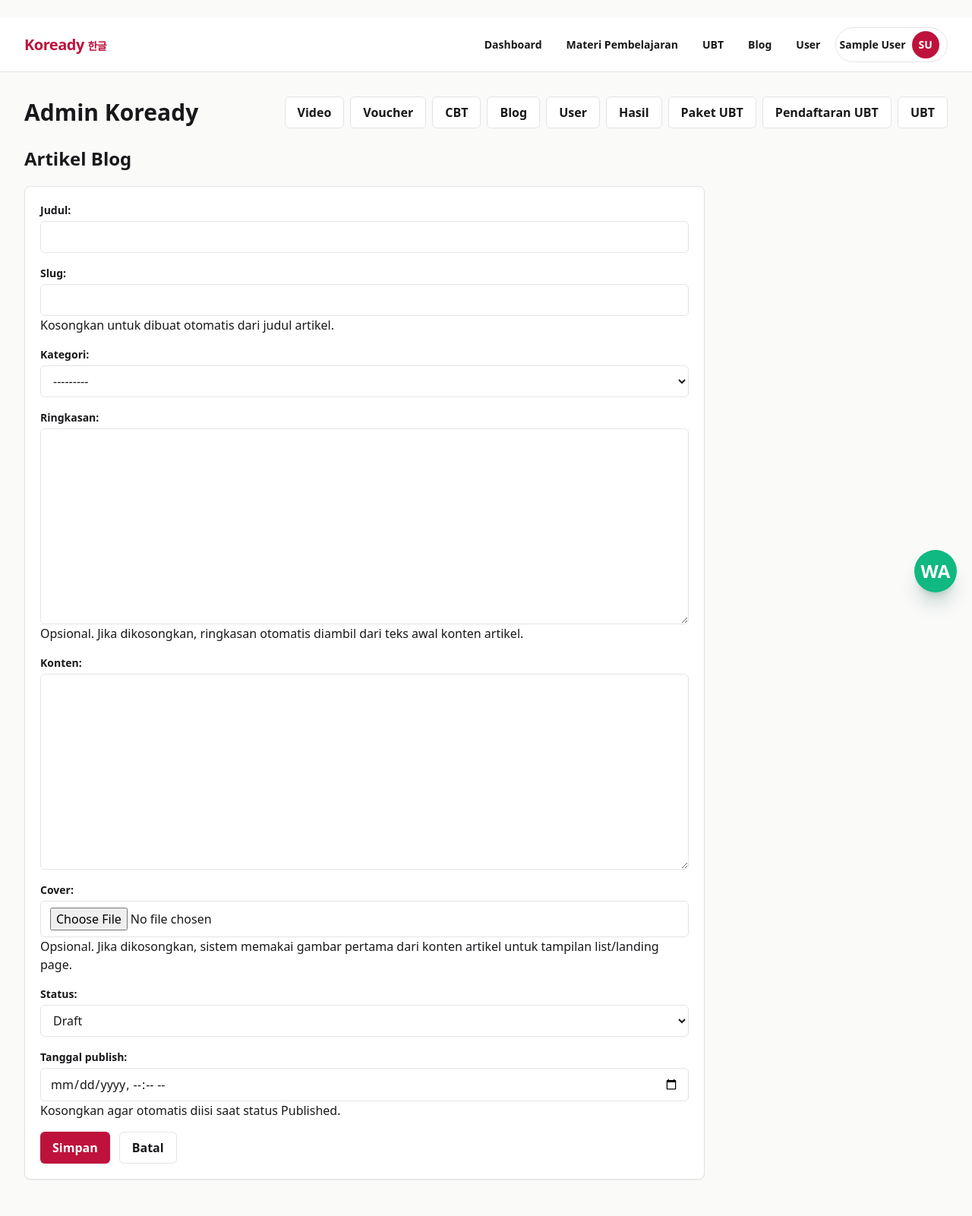
After one commit to bagusprasojo/teguh, a Django app: page /manage/blog/new/ in a window 1280 px wide. The commit adds this page. Shown: the whole page at 76% size. Run offline with Django 5.2, Linux system fonts and the light colour scheme; the visitor is signed in with stand-in values (Sample User, id 1); data comes from the database, SQL or seed files in the repository; data that the repository does not hold is empty; some libraries are stand-ins or nearby versions.

Commit message:
tambah modul blog

```diff
--- a/config/urls.py
+++ b/config/urls.py
@@ -6,6 +6,7 @@ from django.urls import include, path
 
 urlpatterns = [
     path("django-admin/", admin.site.urls),
+    path("ckeditor5/", include("django_ckeditor_5.urls")),
     path("", include("learning.urls")),
 ]
 
--- a/learning/admin.py
+++ b/learning/admin.py
@@ -1,7 +1,10 @@
 from django.contrib import admin
 
-from .models import CBT, CBTAttempt, CBTAttemptAnswer, Choice, Question, UBT, UBTAttempt, UBTAttemptAnswer, UBTChoice, UBTPackage, UBTQuestion, UBTRegistration, LandingPageVisit, UserAccess, UserUBTAccess, UserPreference, UserProfile, Video, Voucher
+from .models import BlogCategory, BlogPost, BlogPostRead, CBT, CBTAttempt, CBTAttemptAnswer, Choice, Question, UBT, UBTAttempt, UBTAttemptAnswer, UBTChoice, UBTPackage, UBTQuestion, UBTRegistration, LandingPageVisit, UserAccess, UserUBTAccess, UserPreference, UserProfile, Video, Voucher
 
+admin.site.register(BlogCategory)
+admin.site.register(BlogPost)
+admin.site.register(BlogPostRead)
 admin.site.register(LandingPageVisit)
 admin.site.register(UserAccess)
 admin.site.register(UserPreference)
--- a/learning/forms.py
+++ b/learning/forms.py
@@ -2,8 +2,46 @@ from django import forms
 from django.contrib.auth.forms import UserCreationForm
 from django.contrib.auth.models import User
 
-from .models import CBT, Choice, Question, UBT, UBTChoice, UBTPackage, UBTQuestion, UBTRegistration, UserPreference, UserProfile, Video, Voucher
+from .models import BlogCategory, BlogPost, CBT, Choice, Question, UBT, UBTChoice, UBTPackage, UBTQuestion, UBTRegistration, UserPreference, UserProfile, Video, Voucher
 
+
+
+class BlogCategoryForm(forms.ModelForm):
+    class Meta:
+        model = BlogCategory
+        fields = ["name", "slug"]
+        labels = {
+            "name": "Nama kategori",
+            "slug": "Slug",
+        }
+        help_texts = {
+            "slug": "Kosongkan untuk dibuat otomatis dari nama kategori.",
+        }
+
+
+class BlogPostForm(forms.ModelForm):
+    class Meta:
+        model = BlogPost
+        fields = ["title", "slug", "category", "excerpt", "content", "cover", "status", "published_at"]
+        labels = {
+            "title": "Judul",
+            "slug": "Slug",
+            "category": "Kategori",
+            "excerpt": "Ringkasan",
+            "content": "Konten",
+            "cover": "Cover",
+            "status": "Status",
+            "published_at": "Tanggal publish",
+        }
+        help_texts = {
+            "slug": "Kosongkan untuk dibuat otomatis dari judul artikel.",
+            "published_at": "Kosongkan agar otomatis diisi saat status Published.",
+            "excerpt": "Opsional. Jika dikosongkan, ringkasan otomatis diambil dari teks awal konten artikel.",
+            "cover": "Opsional. Jika dikosongkan, sistem memakai gambar pertama dari konten artikel untuk tampilan list/landing page.",
+        }
+        widgets = {
+            "published_at": forms.DateTimeInput(attrs={"type": "datetime-local"}),
+        }
 
 class RegisterForm(UserCreationForm):
     email = forms.EmailField(required=True, label="Email")
--- a/learning/urls.py
+++ b/learning/urls.py
@@ -8,6 +8,8 @@ urlpatterns = [
     path("register/", views.register, name="register"),
     path("login/", views.UserLoginView.as_view(), name="login"),
     path("logout/", auth_views.LogoutView.as_view(), name="logout"),
+    path("blog/", views.blog_list, name="blog_list"),
+    path("blog/<slug:slug>/", views.blog_detail, name="blog_detail"),
     path("dashboard/", views.dashboard, name="dashboard"),
     path("profile/", views.profile, name="profile"),
     path("voucher/", views.redeem_voucher, name="redeem_voucher"),
@@ -26,6 +28,12 @@ urlpatterns = [
     path("history/", views.history, name="history"),
     path("history/<uuid:uuid>/", views.attempt_detail, name="attempt_detail"),
     path("manage/", views.admin_dashboard, name="admin_dashboard"),
+    path("manage/blog/", views.admin_blog_post_list, name="admin_blog_post_list"),
+    path("manage/blog/new/", views.admin_blog_post_form, name="admin_blog_post_new"),
+    path("manage/blog/<uuid:uuid>/edit/", views.admin_blog_post_form, name="admin_blog_post_edit"),
+    path("manage/blog/categories/", views.admin_blog_category_list, name="admin_blog_category_list"),
+    path("manage/blog/categories/new/", views.admin_blog_category_form, name="admin_blog_category_new"),
+    path("manage/blog/categories/<uuid:uuid>/edit/", views.admin_blog_category_form, name="admin_blog_category_edit"),
     path("manage/videos/", views.admin_video_list, name="admin_video_list"),
     path("manage/videos/new/", views.admin_video_form, name="admin_video_new"),
     path("manage/videos/<uuid:uuid>/edit/", views.admin_video_form, name="admin_video_edit"),
--- a/learning/views.py
+++ b/learning/views.py
@@ -15,9 +15,9 @@ from django.utils import timezone
 from django.utils.dateparse import parse_datetime
 
 from .importers import build_cbt_import_template_xlsx, build_ubt_import_template_xlsx, import_cbt_from_excel, import_ubt_from_excel
-from .forms import CBTForm, CBTImportForm, QuestionForm, RegisterForm, UBTForm, UBTImportForm, UBTPackageForm, UBTQuestionForm, UBTRegistrationForm, UBTRegistrationStatusForm, UserPhotoForm, UserPreferenceForm, UserProfileForm, VideoForm, VoucherForm, VoucherRedeemForm
+from .forms import BlogCategoryForm, BlogPostForm, CBTForm, CBTImportForm, QuestionForm, RegisterForm, UBTForm, UBTImportForm, UBTPackageForm, UBTQuestionForm, UBTRegistrationForm, UBTRegistrationStatusForm, UserPhotoForm, UserPreferenceForm, UserProfileForm, VideoForm, VoucherForm, VoucherRedeemForm
 from .emails import send_ubt_payment_email, send_ubt_voucher_email
-from .models import CBT, CBTAttempt, CBTAttemptAnswer, Choice, Question, UBT, UBTAttempt, UBTAttemptAnswer, UBTChoice, UBTPackage, UBTQuestion, UBTRegistration, LandingPageVisit, UserAccess, UserUBTAccess, UserPreference, UserProfile, Video, Voucher
+from .models import BlogCategory, BlogPost, BlogPostRead, CBT, CBTAttempt, CBTAttemptAnswer, Choice, Question, UBT, UBTAttempt, UBTAttemptAnswer, UBTChoice, UBTPackage, UBTQuestion, UBTRegistration, LandingPageVisit, UserAccess, UserUBTAccess, UserPreference, UserProfile, Video, Voucher
 
 
 BRAND_NAME = "Koready"
@@ -76,7 +76,40 @@ def home(request):
         "video_count": Video.objects.filter(is_active=True).count(),
         "cbt_count": CBT.objects.filter(is_active=True).count(),
         "user_count": User.objects.filter(is_staff=False).count(),
+        "latest_posts": BlogPost.objects.filter(status=BlogPost.STATUS_PUBLISHED, published_at__lte=timezone.now()).select_related("category")[:3],
     })
+
+
+def published_blog_posts():
+    return BlogPost.objects.filter(status=BlogPost.STATUS_PUBLISHED, published_at__lte=timezone.now()).select_related("category", "author")
+
+
+def blog_list(request):
+    posts = published_blog_posts()
+    categories = BlogCategory.objects.filter(posts__in=posts).distinct()
+    category_slug = request.GET.get("category")
+    active_category = None
+    if category_slug:
+        active_category = get_object_or_404(BlogCategory, slug=category_slug)
+        posts = posts.filter(category=active_category)
+    return render(request, "learning/blog/list.html", {
+        "posts": posts,
+        "categories": categories,
+        "active_category": active_category,
+    })
+
+
+def blog_detail(request, slug):
+    post = get_object_or_404(published_blog_posts(), slug=slug)
+    if not request.session.session_key:
+        request.session.create()
+    BlogPostRead.objects.get_or_create(
+        post=post,
+        session_key=request.session.session_key,
+        defaults={"user": request.user if request.user.is_authenticated else None},
+    )
+    latest_posts = published_blog_posts().exclude(pk=post.pk)[:3]
+    return render(request, "learning/blog/detail.html", {"post": post, "latest_posts": latest_posts})
 
 def register(request):
     if request.user.is_authenticated:
@@ -403,6 +436,44 @@ def attempt_detail(request, uuid):
     return render(request, "learning/attempt_detail.html", {"attempt": attempt, "answers": answers})
 
 
+
+@admin_required
+def admin_blog_post_list(request):
+    posts = BlogPost.objects.select_related("category", "author").prefetch_related("reads")
+    return render(request, "learning/admin/blog_post_list.html", {"posts": posts})
+
+
+@admin_required
+def admin_blog_post_form(request, uuid=None):
+    post = get_object_or_404(BlogPost, uuid=uuid) if uuid else None
+    form = BlogPostForm(request.POST or None, request.FILES or None, instance=post)
+    if request.method == "POST" and form.is_valid():
+        post = form.save(commit=False)
+        if not post.author_id:
+            post.author = request.user
+        post.save()
+        form.save_m2m()
+        messages.success(request, "Artikel blog berhasil disimpan.")
+        return redirect("admin_blog_post_list")
+    return render(request, "learning/admin/blog_post_form.html", {"form": form, "title": "Artikel Blog"})
+
+
+@admin_required
+def admin_blog_category_list(request):
+    categories = BlogCategory.objects.all()
+    return render(request, "learning/admin/blog_category_list.html", {"categories": categories})
+
+
+@admin_required
+def admin_blog_category_form(request, uuid=None):
+    category = get_object_or_404(BlogCategory, uuid=uuid) if uuid else None
+    form = BlogCategoryForm(request.POST or None, instance=category)
+    if request.method == "POST" and form.is_valid():
+        form.save()
+        messages.success(request, "Kategori blog berhasil disimpan.")
+        return redirect("admin_blog_category_list")
+    return render(request, "learning/admin/model_form.html", {"form": form, "title": "Kategori Blog", "back_url": "admin_blog_category_list"})
+
 @admin_required
 def admin_dashboard(request):
     return render(request, "learning/admin/dashboard.html", {
@@ -410,6 +481,7 @@ def admin_dashboard(request):
         "cbt_count": CBT.objects.count(),
         "voucher_count": Voucher.objects.count(),
         "user_count": User.objects.filter(is_staff=False).count(),
+        "latest_posts": BlogPost.objects.filter(status=BlogPost.STATUS_PUBLISHED, published_at__lte=timezone.now()).select_related("category")[:3],
         "recent_attempts": CBTAttempt.objects.select_related("user", "cbt")[:8],
     })
 
--- a/requirements.txt
+++ b/requirements.txt
@@ -3,3 +3,4 @@ Pillow==12.2.0
 python-dotenv==1.2.2
 openpyxl==3.1.5
 weasyprint==66.0
+django-ckeditor-5==0.2.20
--- a/static/css/app.css
+++ b/static/css/app.css
@@ -24,3 +24,6 @@ header{background:color-mix(in srgb,var(--app-surface) 92%,transparent)!importan
 
 
 .landing-stat{border:1px solid rgba(255,255,255,.18);border-radius:.5rem;background:rgba(255,255,255,.1);padding:1rem;backdrop-filter:blur(10px)}.landing-stat strong{display:block;font-size:1.6rem;line-height:1.9rem;font-weight:900;color:white}.landing-stat span{display:block;margin-top:.25rem;font-size:.8rem;font-weight:800;color:rgba(255,255,255,.78)}
+
+
+.blog-content{line-height:1.75}.blog-content h2{margin-top:1.5rem;font-size:1.75rem;font-weight:900}.blog-content h3{margin-top:1.25rem;font-size:1.35rem;font-weight:900}.blog-content p{margin-top:1rem}.blog-content ul,.blog-content ol{margin-top:1rem;padding-left:1.5rem}.blog-content ul{list-style:disc}.blog-content ol{list-style:decimal}.blog-content a{font-weight:800;color:var(--app-primary)}.blog-content blockquote{margin-top:1rem;border-left:4px solid var(--app-primary);padding-left:1rem;color:var(--app-muted)}.blog-content img{max-width:100%;border-radius:.5rem}.ck-editor__editable{min-height:24rem}
--- a/templates/base.html
+++ b/templates/base.html
@@ -33,12 +33,14 @@
                 <a class="dropdown-link" href="{% url 'admin_ubt_list' %}">UBT</a>
               </div>
             </div>
+            <a class="nav-link" href="{% url 'admin_blog_post_list' %}">Blog</a>
             <a class="nav-link" href="{% url 'admin_user_list' %}">User</a>
           {% else %}
             <a class="nav-link" href="{% url 'dashboard' %}">Dashboard</a>
             <a class="nav-link" href="{% url 'video_list' %}">Video</a>
             <a class="nav-link" href="{% url 'cbt_list' %}">CBT</a>
             <a class="nav-link" href="{% url 'ubt_dashboard' %}">UBT</a>
+            <a class="nav-link" href="{% url 'blog_list' %}">Blog</a>
           {% endif %}
           <div class="relative" x-data="{ open: false }" @click.outside="open = false">
             <button type="button" class="profile-menu-button" @click="open = !open" aria-label="Menu profil">
@@ -59,6 +61,7 @@
             </div>
           </div>
         {% else %}
+          <a class="nav-link" href="{% url 'blog_list' %}">Blog</a>
           <a class="nav-link" href="{% url 'login' %}">Login</a>
           <a class="btn-primary" href="{% url 'register' %}">Daftar</a>
         {% endif %}
--- a/templates/learning/admin/base_admin.html
+++ b/templates/learning/admin/base_admin.html
@@ -1,7 +1,7 @@
 {% extends "base.html" %}
 {% block content %}
 <section class="mx-auto max-w-7xl px-4 py-8 sm:px-6 lg:px-8">
-  <div class="mb-6 flex flex-wrap items-center justify-between gap-3"><h1 class="text-3xl font-black">Admin Koready</h1><div class="flex flex-wrap gap-2"><a class="btn-muted" href="{% url 'admin_video_list' %}">Video</a><a class="btn-muted" href="{% url 'admin_voucher_list' %}">Voucher</a><a class="btn-muted" href="{% url 'admin_cbt_list' %}">CBT</a><a class="btn-muted" href="{% url 'admin_user_list' %}">User</a><a class="btn-muted" href="{% url 'admin_attempt_list' %}">Hasil</a><a class="btn-muted" href="{% url 'admin_ubt_package_list' %}">Paket UBT</a><a class="btn-muted" href="{% url 'admin_ubt_registration_list' %}">Pendaftaran UBT</a><a class="btn-muted" href="{% url 'admin_ubt_list' %}">UBT</a></div></div>
+  <div class="mb-6 flex flex-wrap items-center justify-between gap-3"><h1 class="text-3xl font-black">Admin Koready</h1><div class="flex flex-wrap gap-2"><a class="btn-muted" href="{% url 'admin_video_list' %}">Video</a><a class="btn-muted" href="{% url 'admin_voucher_list' %}">Voucher</a><a class="btn-muted" href="{% url 'admin_cbt_list' %}">CBT</a><a class="btn-muted" href="{% url 'admin_blog_post_list' %}">Blog</a><a class="btn-muted" href="{% url 'admin_user_list' %}">User</a><a class="btn-muted" href="{% url 'admin_attempt_list' %}">Hasil</a><a class="btn-muted" href="{% url 'admin_ubt_package_list' %}">Paket UBT</a><a class="btn-muted" href="{% url 'admin_ubt_registration_list' %}">Pendaftaran UBT</a><a class="btn-muted" href="{% url 'admin_ubt_list' %}">UBT</a></div></div>
   {% block admin_content %}{% endblock %}
 </section>
 {% endblock %}
--- /dev/null
+++ b/templates/learning/admin/blog_category_list.html
@@ -0,0 +1,5 @@
+{% extends "learning/admin/base_admin.html" %}
+{% block admin_content %}
+<div class="mb-4 flex flex-wrap gap-2"><a class="btn-primary" href="{% url 'admin_blog_category_new' %}">Tambah Kategori</a><a class="btn-muted" href="{% url 'admin_blog_post_list' %}">Artikel Blog</a></div>
+<div class="table-card"><table><thead><tr><th>Nama</th><th>Slug</th><th>Aksi</th></tr></thead><tbody>{% for category in categories %}<tr><td class="font-bold">{{ category.name }}</td><td>{{ category.slug }}</td><td><a class="btn-muted" href="{% url 'admin_blog_category_edit' category.uuid %}">Edit</a></td></tr>{% empty %}<tr><td colspan="3">Belum ada kategori.</td></tr>{% endfor %}</tbody></table></div>
+{% endblock %}
--- /dev/null
+++ b/templates/learning/admin/blog_post_form.html
@@ -0,0 +1,12 @@
+{% extends "learning/admin/base_admin.html" %}
+{% block admin_content %}
+<div class="max-w-4xl">
+  <h2 class="text-2xl font-black">{{ title }}</h2>
+  <form method="post" enctype="multipart/form-data" class="form-card mt-5">
+    {% csrf_token %}
+    {{ form.media }}
+    {{ form.as_p }}
+    <div class="flex gap-3"><button class="btn-primary" type="submit">Simpan</button><a class="btn-muted" href="{% url 'admin_blog_post_list' %}">Batal</a></div>
+  </form>
+</div>
+{% endblock %}
--- /dev/null
+++ b/templates/learning/admin/blog_post_list.html
@@ -0,0 +1,5 @@
+{% extends "learning/admin/base_admin.html" %}
+{% block admin_content %}
+<div class="mb-4 flex flex-wrap gap-2"><a class="btn-primary" href="{% url 'admin_blog_post_new' %}">Tambah Artikel</a><a class="btn-muted" href="{% url 'admin_blog_category_list' %}">Kategori Blog</a></div>
+<div class="table-card"><table><thead><tr><th>Judul</th><th>Kategori</th><th>Status</th><th>Publish</th><th>Dibaca</th><th>Aksi</th></tr></thead><tbody>{% for post in posts %}<tr><td class="font-bold">{{ post.title }}</td><td>{{ post.category.name|default:"-" }}</td><td>{{ post.get_status_display }}</td><td>{{ post.published_at|date:"d M Y H:i"|default:"-" }}</td><td>{{ post.read_count }}</td><td><a class="btn-muted" href="{% url 'admin_blog_post_edit' post.uuid %}">Edit</a></td></tr>{% empty %}<tr><td colspan="6">Belum ada artikel.</td></tr>{% endfor %}</tbody></table></div>
+{% endblock %}
```
Also changed, not shown: config/settings.py (+18 -0 lines), learning/models.py (+132 -0 lines), templates/learning/blog/detail.html (added, +22 -0 lines), templates/learning/blog/list.html (added, +33 -0 lines), templates/learning/home.html (+18 -1 lines), learning/migrations/0010_blogcategory_blogpost.py (added), learning/migrations/0011_blogpostread.py (added).
